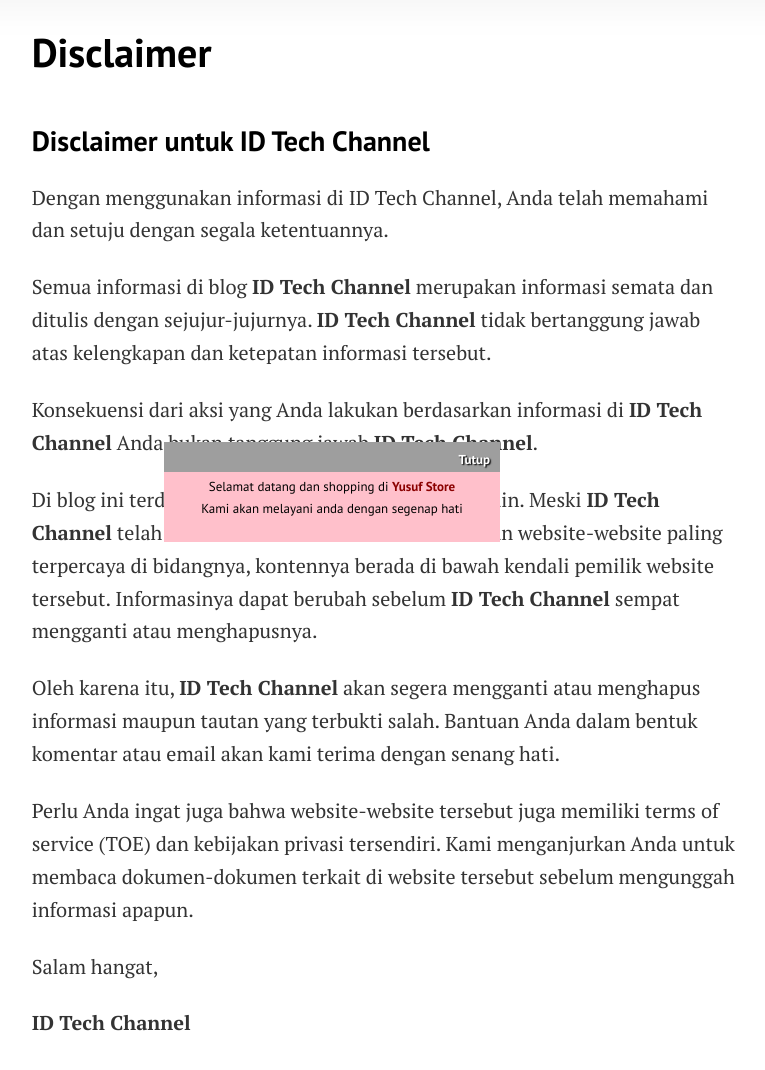
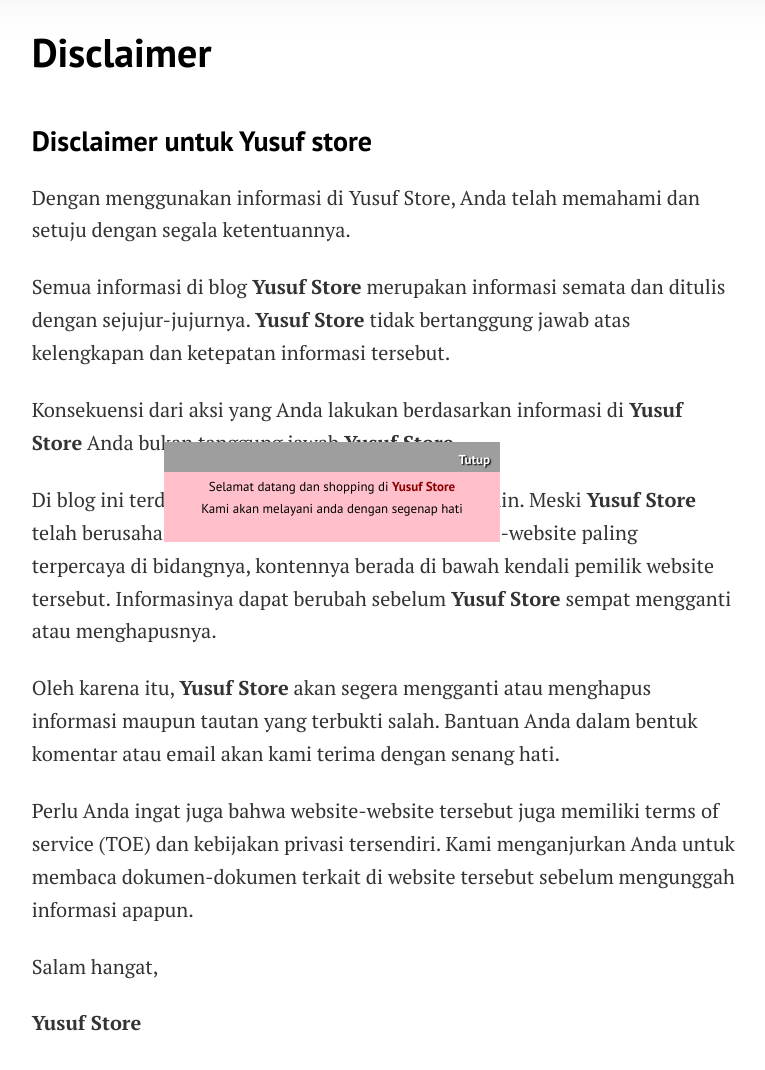
Before and after one commit to mwnsofficial/simastertutorials.github.io, a Jekyll site: the page built from pages/disclaimer.md, in a window 1280 px wide and 1400 px high, scrolled down 298 px, cut to the strip 138-1252 px from the top of the window. Shown: the top 1070 px of the strip, without its empty margins (256-1021 px from the left). Built offline with Jekyll 4.4.1, drawn with Linux system fonts in a browser that asks for light colours; comment, search, counter and statistics services are not loaded; grey boxes are pictures that could not be loaded.

Commit message:
Update disclaimer.md

```diff
--- a/pages/disclaimer.md
+++ b/pages/disclaimer.md
@@ -8,14 +8,14 @@
 
 <!-- start post -->
 
-<h3><b>Disclaimer untuk ID Tech Channel</b></h3>
-<p>Dengan menggunakan informasi di ID Tech Channel, Anda telah memahami dan setuju dengan segala ketentuannya.</p>
-<p>Semua informasi di blog <b>ID Tech Channel</b> merupakan informasi semata dan ditulis dengan sejujur-jujurnya. <b>ID Tech Channel</b> tidak bertanggung jawab atas kelengkapan dan ketepatan informasi tersebut.</p>
-<p>Konsekuensi dari aksi yang Anda lakukan berdasarkan informasi di <b>ID Tech Channel</b> Anda bukan tanggung jawab <b>ID Tech Channel</b>.</p>
-<p>Di blog ini terdapat tautan-tautan menuju website lain. Meski <b>ID Tech Channel</b> telah berusaha untuk mencantumkan tautan website-website paling terpercaya di bidangnya, kontennya berada di bawah kendali pemilik website tersebut. Informasinya dapat berubah sebelum <b>ID Tech Channel</b> sempat mengganti atau menghapusnya.</p>
-<p>Oleh karena itu, <b>ID Tech Channel</b> akan segera mengganti atau menghapus informasi maupun tautan yang terbukti salah. Bantuan Anda dalam bentuk komentar atau email akan kami terima dengan senang hati.</p>
+<h3><b>Disclaimer untuk Yusuf store</b></h3>
+<p>Dengan menggunakan informasi di Yusuf Store, Anda telah memahami dan setuju dengan segala ketentuannya.</p>
+<p>Semua informasi di blog <b>Yusuf Store</b> merupakan informasi semata dan ditulis dengan sejujur-jujurnya. <b>Yusuf Store</b> tidak bertanggung jawab atas kelengkapan dan ketepatan informasi tersebut.</p>
+<p>Konsekuensi dari aksi yang Anda lakukan berdasarkan informasi di <b>Yusuf Store</b> Anda bukan tanggung jawab <b>Yusuf Store</b>.</p>
+<p>Di blog ini terdapat tautan-tautan menuju website lain. Meski <b>Yusuf Store</b> telah berusaha untuk mencantumkan tautan website-website paling terpercaya di bidangnya, kontennya berada di bawah kendali pemilik website tersebut. Informasinya dapat berubah sebelum <b>Yusuf Store</b> sempat mengganti atau menghapusnya.</p>
+<p>Oleh karena itu, <b>Yusuf Store</b> akan segera mengganti atau menghapus informasi maupun tautan yang terbukti salah. Bantuan Anda dalam bentuk komentar atau email akan kami terima dengan senang hati.</p>
 <p>Perlu Anda ingat juga bahwa website-website tersebut juga memiliki terms of service (TOE) dan kebijakan privasi tersendiri. Kami menganjurkan Anda untuk membaca dokumen-dokumen terkait di website tersebut sebelum mengunggah informasi apapun.</p>
 <p>Salam hangat,</p>
-<p><b>ID Tech Channel</b></p>
+<p><b>Yusuf Store</b></p>
 
 <!-- end post -->
```
